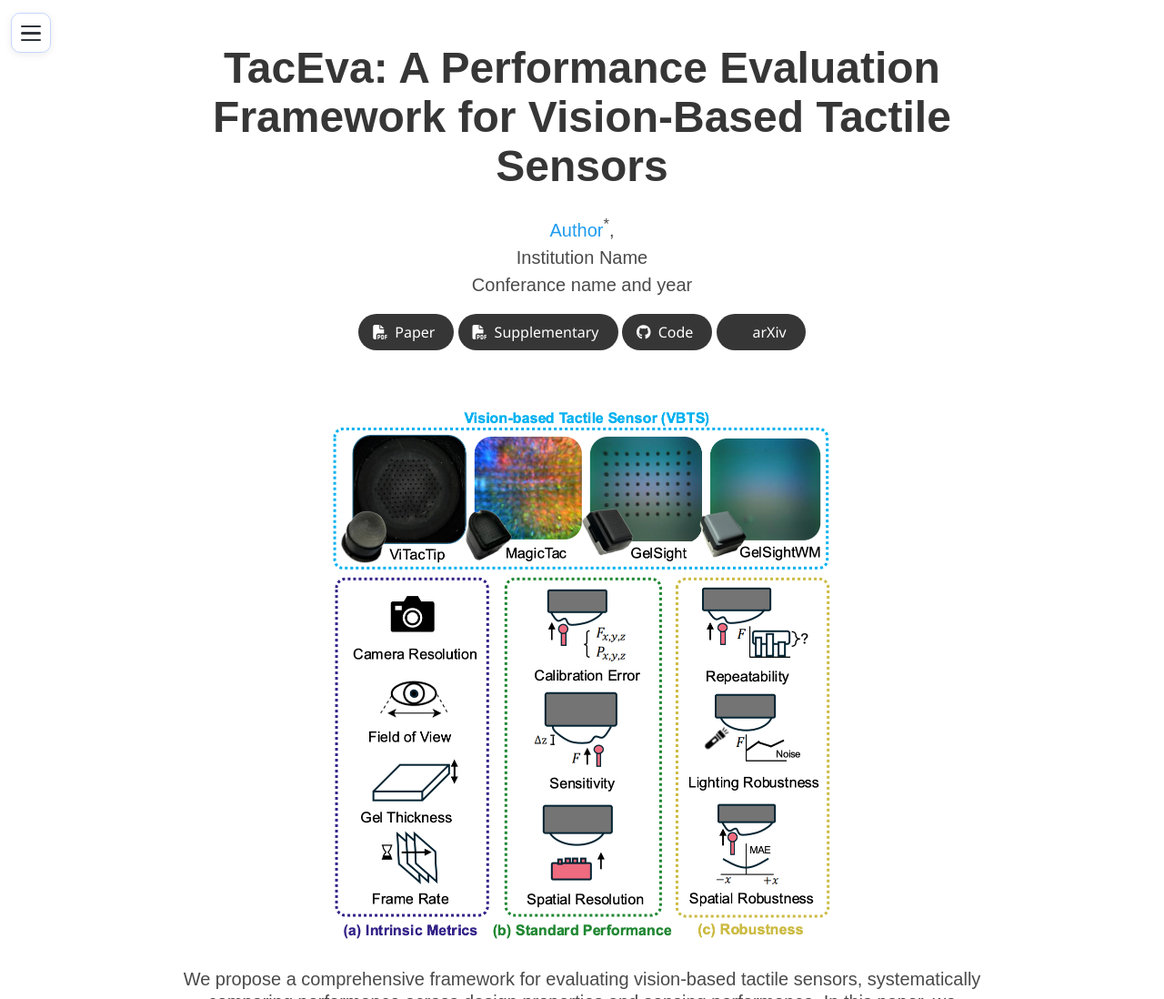
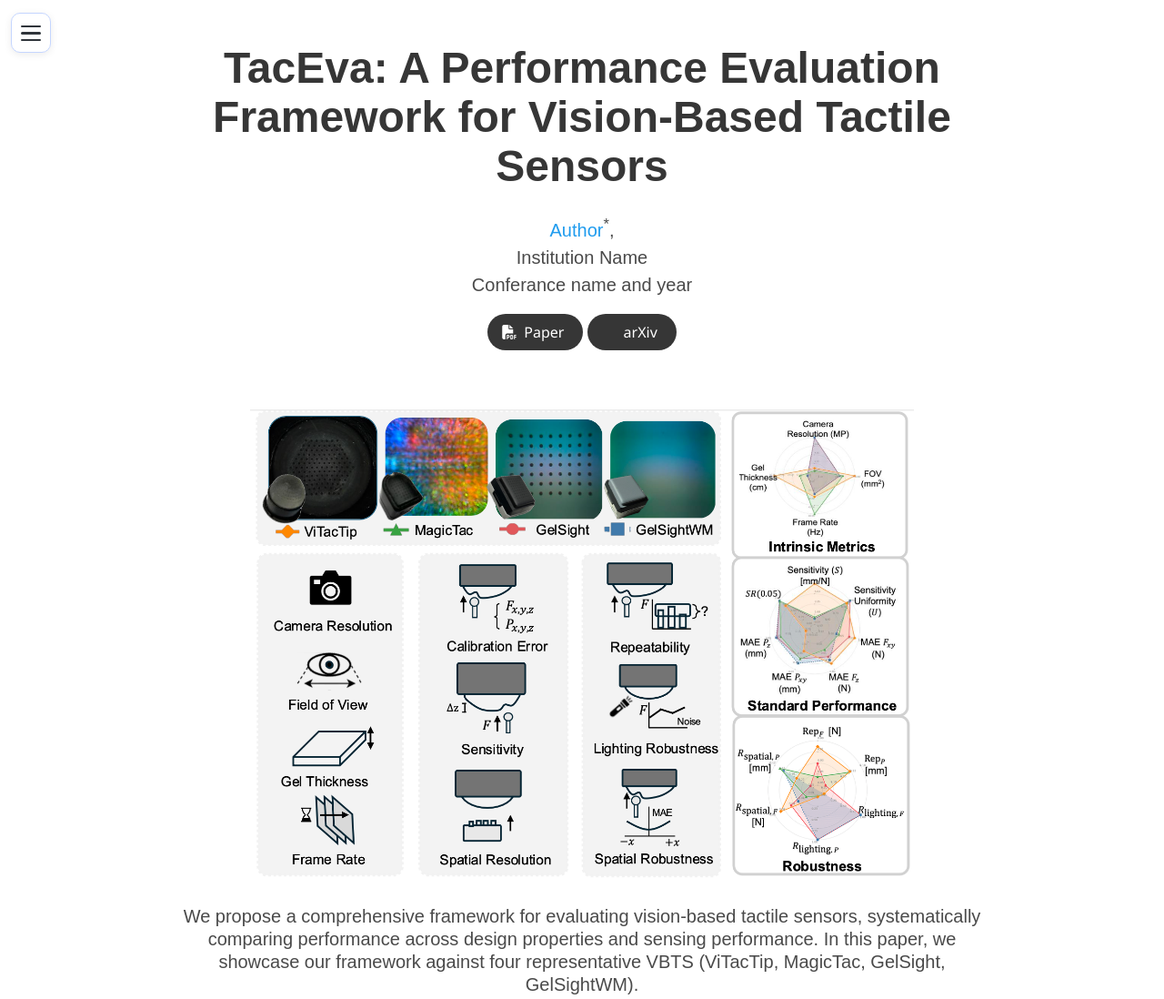
Before and after one commit to stevenoh2003/TacEva, a plain HTML site: page index.html in a window 1280 px wide. Shown: the top 1098 px of the page at 91% size. Drawn offline with nearby package versions, Linux system fonts and the light colour scheme; some icons are missing; a web font is replaced by a local one.

Commit message:
changed teaser section

```diff
--- a/index.html
+++ b/index.html
@@ -105,19 +105,10 @@
                       </a>
                     </span>
 
-                    <!-- Supplementary PDF link -->
-                    <span class="link-block">
-                      <a href="static/pdfs/supplementary_material.pdf" target="_blank"
-                      class="external-link button is-normal is-rounded is-dark">
-                      <span class="icon">
-                        <i class="fas fa-file-pdf"></i>
-                      </span>
-                      <span>Supplementary</span>
-                    </a>
-                  </span>
+
 
                   <!-- Github link -->
-                  <span class="link-block">
+                  <!-- <span class="link-block">
                     <a href="https://github.com/YOUR REPO HERE" target="_blank"
                     class="external-link button is-normal is-rounded is-dark">
                     <span class="icon">
@@ -125,7 +116,7 @@
                     </span>
                     <span>Code</span>
                   </a>
-                </span>
+                </span> -->
 
                 <!-- ArXiv abstract Link -->
                 <span class="link-block">
@@ -150,7 +141,7 @@
 <section class="hero teaser">
   <div class="container is-max-desktop">
     <div class="hero-body">
-      <img style="width: 60%; display: block; margin: 0 auto; padding-bottom: 30px;" src="static/images/23103.png" alt="Research framework diagram">
+      <img style="width: 80%; display: block; margin: 0 auto; padding-bottom: 30px;" src="static/images/teaser_website.png" alt="Research framework diagram">
       <h2 class="subtitle has-text-centered">
         We propose a comprehensive framework for evaluating vision-based tactile sensors, systematically comparing performance across design properties and sensing performance. In this paper, we showcase our framework against four representative VBTS (ViTacTip, MagicTac, GelSight, GelSightWM).      </h2>
     </div>
```
Also changed, not shown: static/images/teaser_website.png (added), 1 other file.
